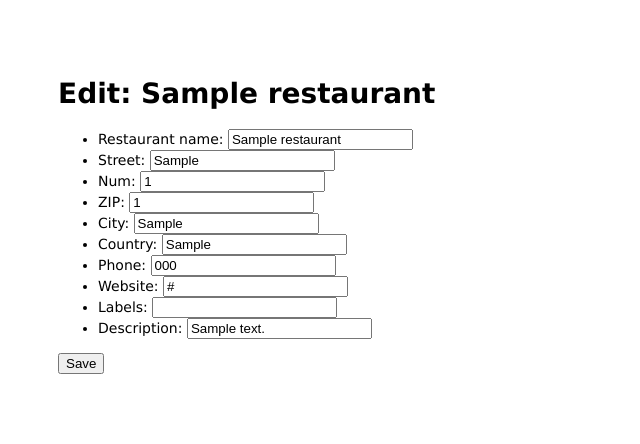
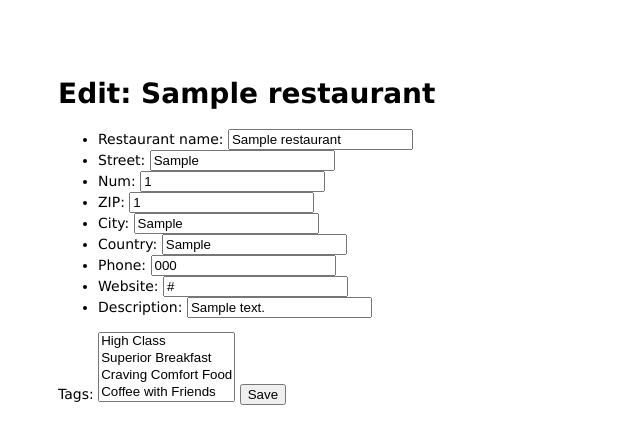
Before and after one commit to ironhack-foodlovers/foodlovers, a Node server app: page /all/edit/600000000000000000000001 in a window 1280 px wide. Shown: the top 444 px of the page, without its empty margins (0-640 px from the left). Run offline with Node 20, Linux system fonts and the light colour scheme; a user stored in the database is signed in; tables that the repository leaves empty hold one stand-in row (values such as "Sample post"); some libraries are stand-ins or nearby versions.

Commit message:
tagging adding and editing possible

```diff
--- a/models/Restaurant.js
+++ b/models/Restaurant.js
@@ -15,7 +15,7 @@ const restaurantSchema = new Schema(
     telephone: String,
     url: String,
 
-    tags: Array,
+    tags: [],
     description: String,
   },
   {
--- a/routes/restaurants.routes.js
+++ b/routes/restaurants.routes.js
@@ -13,7 +13,8 @@ router.get('/all', isLoggedIn, (req, res, next) => {
     Restaurant.find()
     .then(restaurantFromDB => {
         console.log('Restaurants werden angezeigt');
-        res.render('restaurants/all', {restaurants: restaurantFromDB, status: false})
+        console.log(restaurantFromDB)
+        res.render('restaurants/all', {restaurants: restaurantFromDB})
     })
     .catch(err => {
         next(err)
@@ -22,12 +23,23 @@ router.get('/all', isLoggedIn, (req, res, next) => {
 
 // Display site - "form to add new restaurant"
 router.get('/all/add', (req, res, next) => {
-    res.render('restaurants/add-restaurant')
+
+    const tags = [{  name: 'High Class'}, { name: 'Superior Breakfast'} , {  name: 'Craving Comfort Food'},
+    { name: 'Coffee with Friends'}, { name:  'Date approved'}]
+
+    Restaurant.find()
+    .then(restaurantFromDB => {
+        res.render('restaurants/add-restaurant', {tags: tags})
+    })
+    .catch(err => {
+        next(err)
+    })
 })
 
 // Add a new restaurant to global db"
 router.post('/all',  isLoggedIn, (req, res, next) => {
     const {name, street, houseNumber, zipCode, city, country, telephone, url, tags, description} = req.body
+    console.log(req.body)
     Restaurant.create({
         name: name,
         street: street,
@@ -77,10 +89,15 @@ User.findById(userId)
 
 // Edit a restaurant in global db
 router.get('/all/edit/:id',  isLoggedIn, (req, res, next) => {
+
+
+    const newTags = [{  name: 'High Class'}, { name: 'Superior Breakfast'} , {  name: 'Craving Comfort Food'},
+    { name: 'Coffee with Friends'}, { name:  'Date approved'}]
     const id = req.params.id
 	Restaurant.findById(id)
 		.then(restaurantFromDB => {
-			res.render('restaurants/edit-restaurant', { restaurant: restaurantFromDB })
+            console.log(restaurantFromDB, newTags)
+			res.render('restaurants/edit-restaurant', { restaurant: restaurantFromDB, newTags: newTags})
 		})
 		.catch(err => {
 			next(err)
--- a/views/restaurants/all.hbs
+++ b/views/restaurants/all.hbs
@@ -26,6 +26,10 @@
     <p>{{telephone}}</p>
     <p>{{url}}</p>
 
+ <h4>Tags:</h4>
+{{#each tags}}
+<p>{{this}}</p>
+{{/each}}
     <h4>Beschreibung:</h4>
     <p>{{description}}</p>
 
--- a/views/restaurants/edit-restaurant.hbs
+++ b/views/restaurants/edit-restaurant.hbs
@@ -36,16 +36,22 @@
             <label for="">Website: </label>
             <input type="url" name="url" value="{{url}}">
         </li>
-        <li>
-            <label for="">Labels: </label>
-            <input type="text" name="tags" value="{{tags}}">
-        </li>
+
         <li>
             <label for="">Description: </label>
             <input type="text" name="description"value="{{description}}">
         </li>
     </ul>
+
+    {{/with}}
+
+
+    <label for="">Tags: </label>
+        <select name="tags"  multiple>
+{{#each newTags}}
+<option>{{name}}</option>
+{{/each}}
+</select>
+
 	<button type="submit">Save</button>
 </form>
-
-{{/with}}
--- a/views/restaurants/my-restaurants.hbs
+++ b/views/restaurants/my-restaurants.hbs
@@ -14,6 +14,11 @@
     <p>{{telephone}}</p>
     <p>{{url}}</p>
 
+     <h4>Tags:</h4>
+{{#each tags}}
+<p>{{this}}</p>
+{{/each}}
+
     <h4>Beschreibung:</h4>
     <p>{{description}}</p>
 
```
Also changed, not shown: views/restaurants/add-restaurant.hbs (+6 -2 lines).
